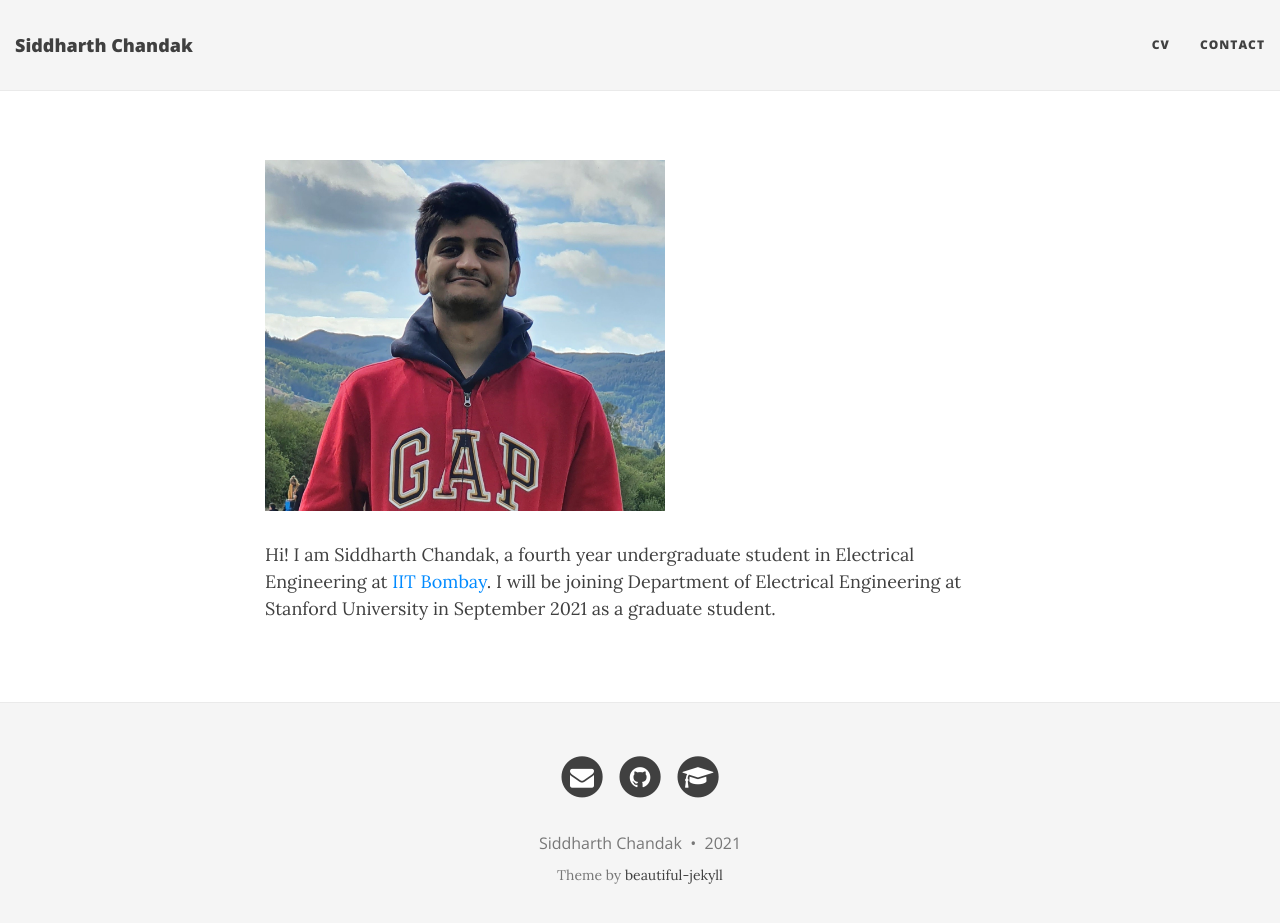
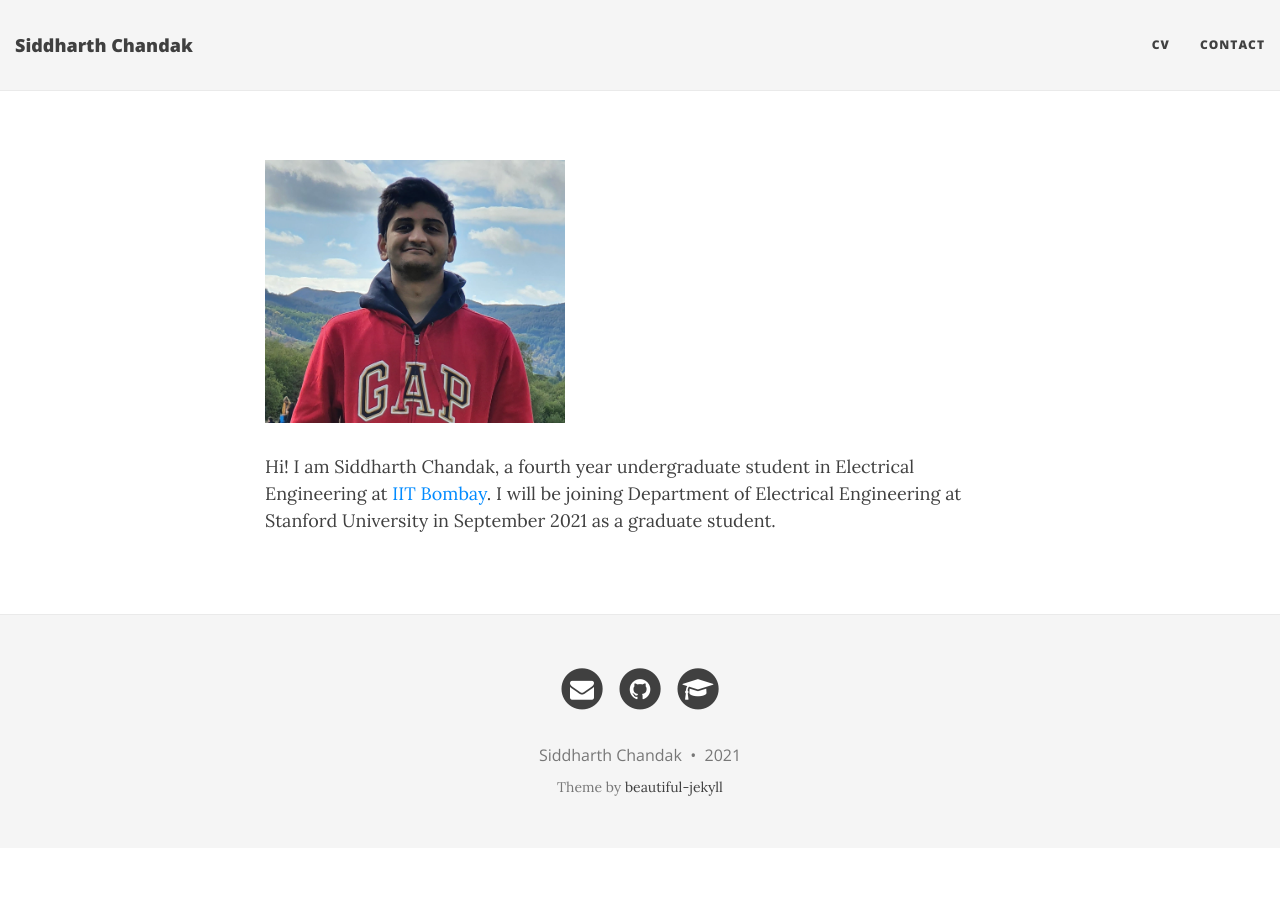
Before and after one commit to pdudeia/pdudeia.github.io, a Jekyll site: the page built from index.md, in a window 1280 px wide and 936 px high. Shown: the top 923 px of the window. Built offline with Jekyll 4.4.1, drawn with Linux system fonts in a browser that asks for light colours; nearby versions of some CDN libraries.

Commit message:
Update index.md

```diff
--- a/index.md
+++ b/index.md
@@ -6,6 +6,6 @@ layout: page
 ---
 
 
-<img src="/2021_Lake_District_Cropped.jpg" alt="Siddharth" style="max-width:400px;max-height:380px">
+<img src="/2021_Lake_District_Cropped.jpg" alt="Siddharth" style="max-width:300px;max-height:280px">
 
 Hi! I am Siddharth Chandak, a fourth year undergraduate student in Electrical Engineering at [IIT Bombay](http://www.iitb.ac.in/). I will be joining Department of Electrical Engineering at Stanford University in September 2021 as a graduate student.
```
